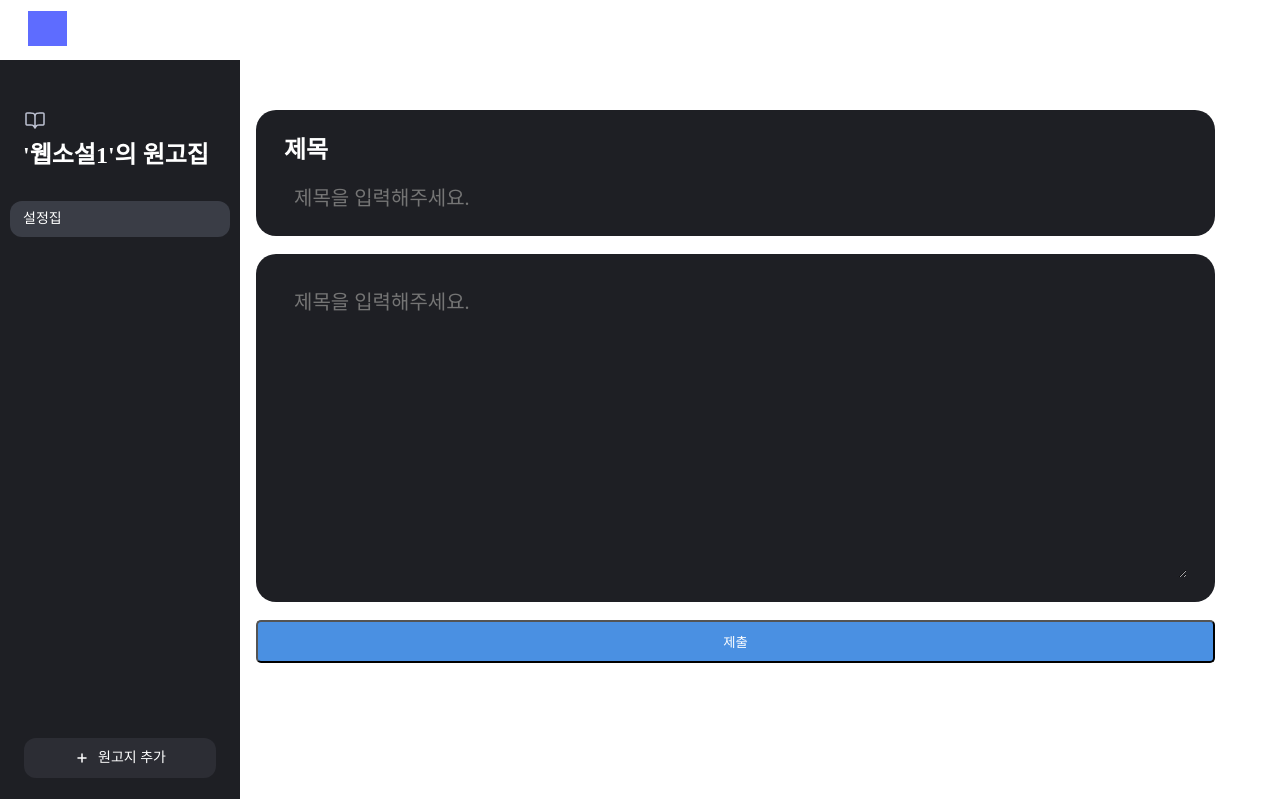
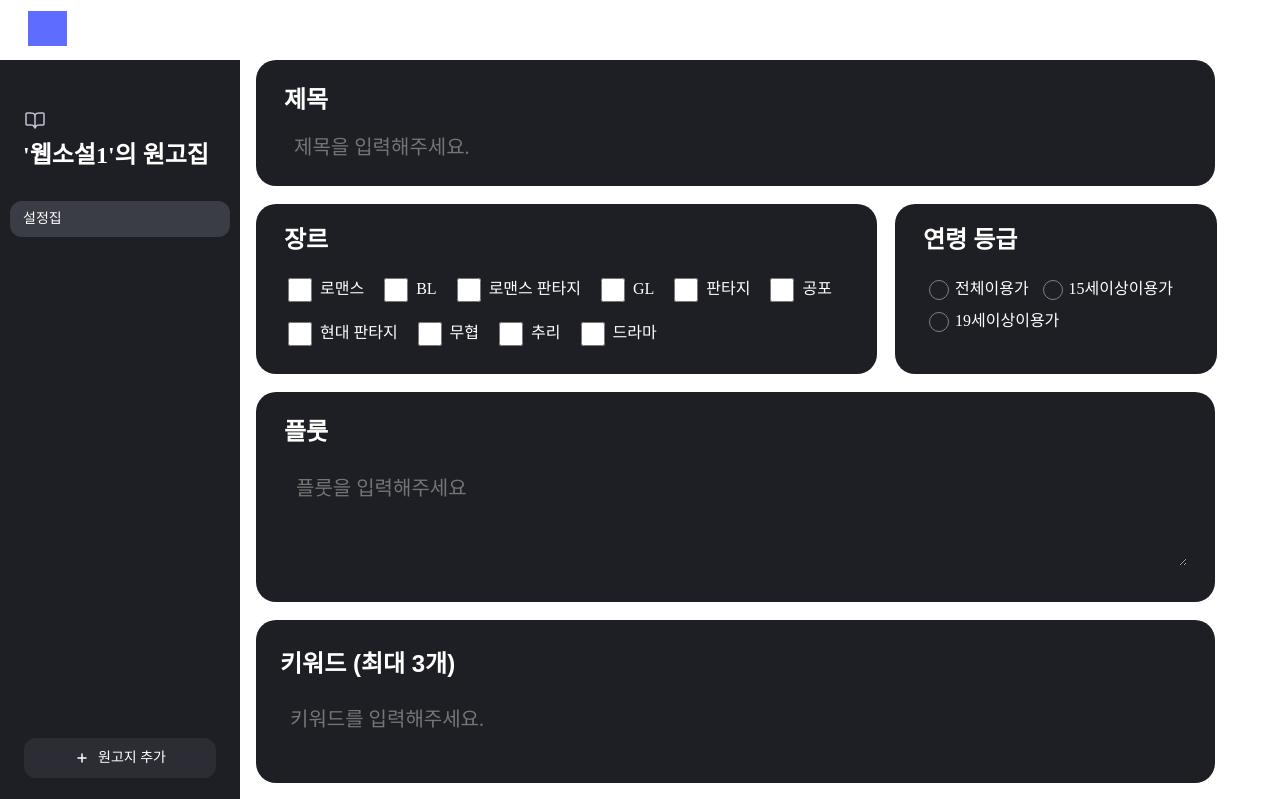
Before and after one commit to songye38/betareader, a Next.js app: page /manu in a window 1280 px wide. Shown: the top 799 px of the page. Built offline with nearby package versions, Linux system fonts and the light colour scheme.

Commit message:
설정집에서는 설정관련 컴포넌트들이 보이도록 수정

```diff
--- a/src/app/manu/page.js
+++ b/src/app/manu/page.js
@@ -1,19 +1,35 @@
+'use client';
+
+import React from 'react';
+import SidebarComponent from "@/components/SidebarComponent";
 import EpisodeFormComponent from "@/components/EpisodeFormComponent";
-import SidebarComponent from "@/components/SidebarComponent";
+import SettingFormComponent from "@/components/SettingFormComponent"; // SettingFormComponent 임포트
+import useStore from '@/store/useStore'; // Zustand 스토어 사용
 
 const ManuscriptPage = () => {
+  // Zustand에서 탭 상태 가져오기
+  const { tabs } = useStore();
+
+  // 현재 선택된 탭 찾기
+  const selectedTab = tabs.find(tab => tab.selected);
+
   return (
     <div style={{
-        display: 'flex',        // Flexbox 사용
-        flexDirection: 'row',   // 가로로 배치
-        justifyContent: 'flex-start', // 왼쪽 정렬 (옵션, 기본값)
-        alignItems: 'flex-start',     // 세로 정렬 (옵션, 기본값)
-        gap: '16px',            // 두 컴포넌트 간의 간격 (선택적)
+      display: 'flex',
+      flexDirection: 'row',
+      justifyContent: 'flex-start',
+      alignItems: 'flex-start',
+      gap: '16px',
     }}>
       <SidebarComponent />
-        <EpisodeFormComponent />
+
+      {/* 선택된 탭 ID에 따라 조건부 렌더링 */}
+      {selectedTab && selectedTab.label === '설정집' ? (
+        <SettingFormComponent /> // 선택된 탭 ID가 0이면 SettingFormComponent 렌더링
+      ) : (
+        <EpisodeFormComponent /> // 그 외에는 EpisodeFormComponent 렌더링
+      )}
     </div>
-
   );
 };
 
```
Lines whose indentation alone changed are shown as unchanged.
